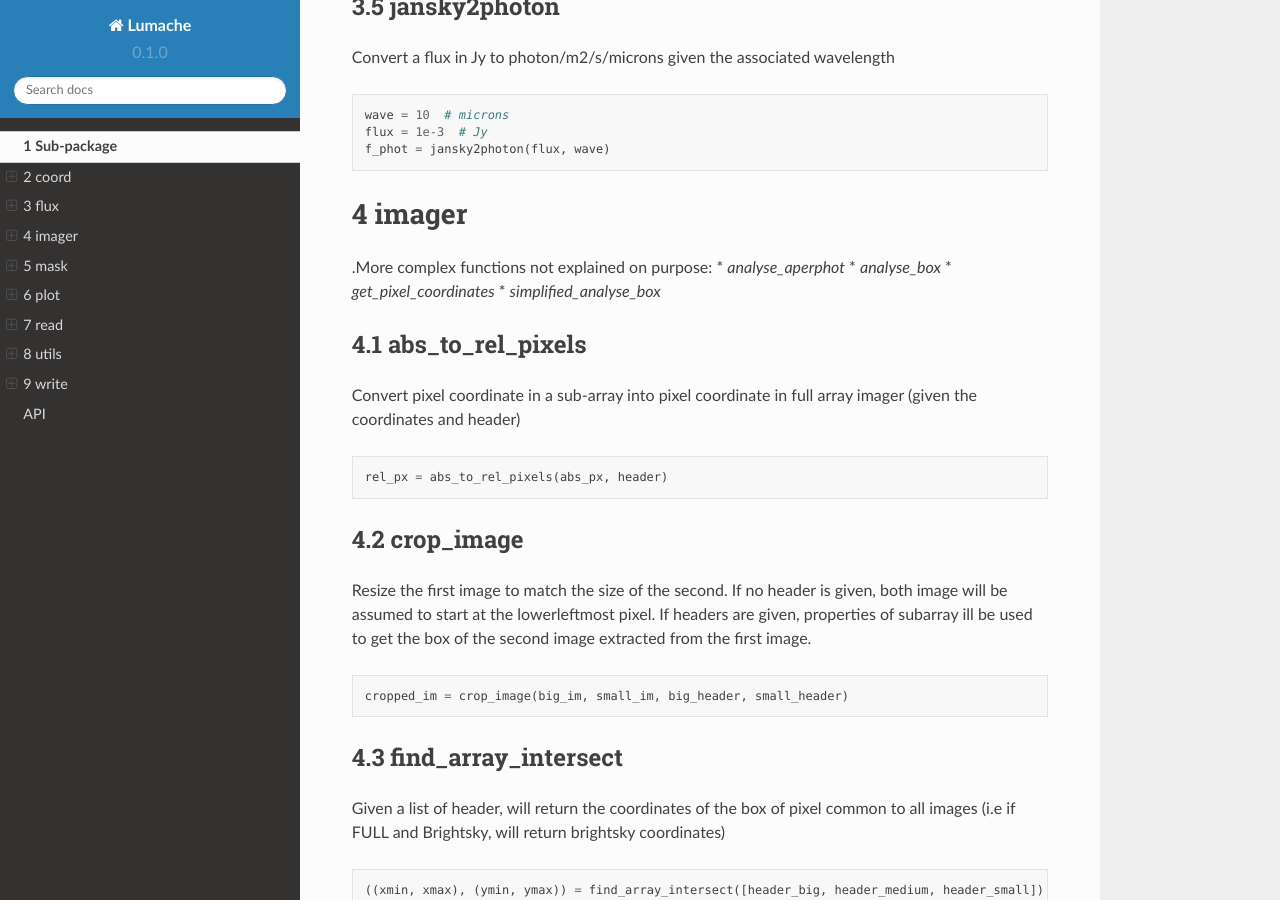
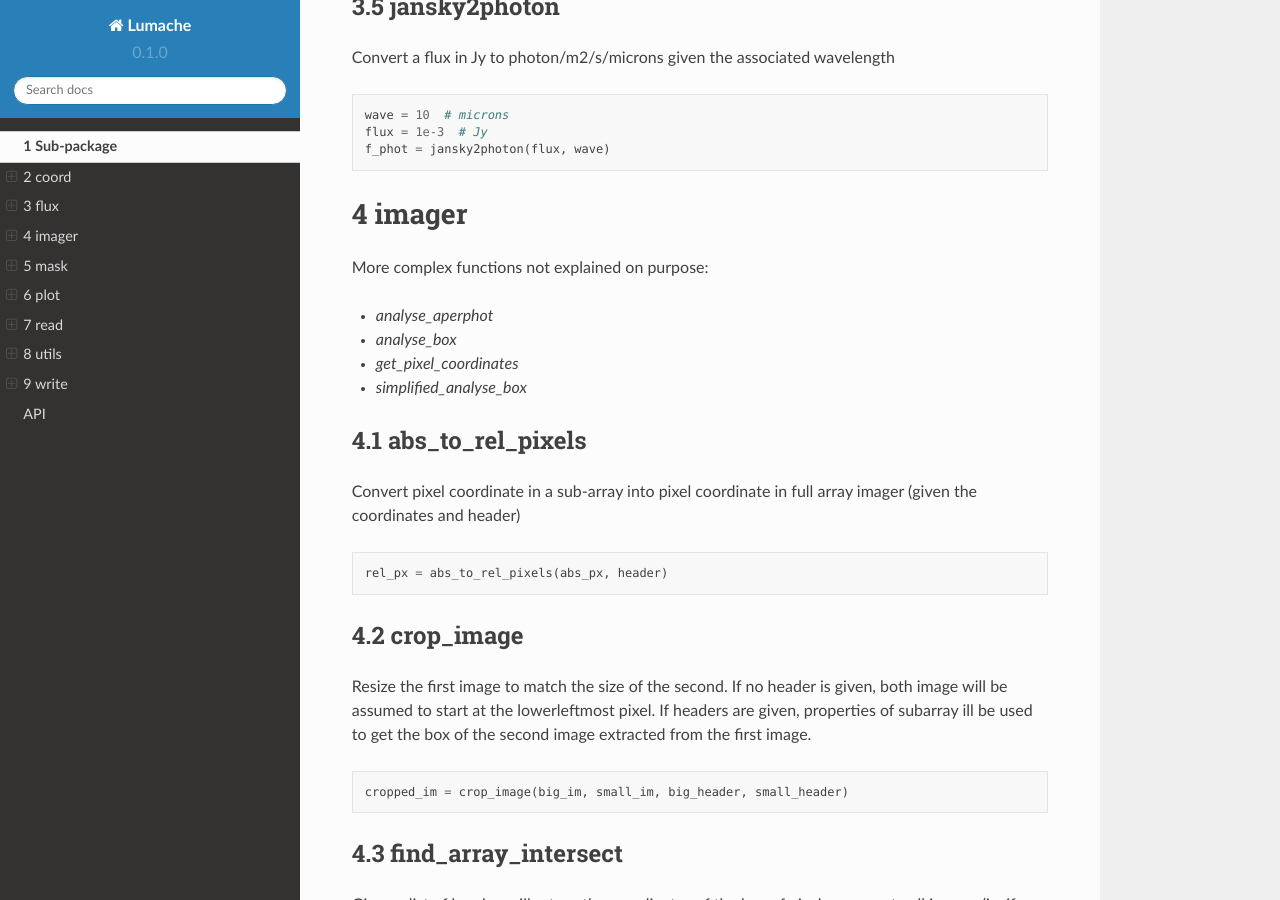
Before and after one commit to ccossou/rtd-tutorial, a Sphinx documentation site: the page built from docs/source/sub-package.rst, in a window 1280 px wide and 900 px high, scrolled down 1857 px. Built offline with Sphinx 7.4.7 and the Read the Docs theme 2.0.0, drawn with Linux system fonts in a browser that asks for light colours; some of the changed text lies outside the part shown.

Commit message:
RST: minor

```diff
--- a/docs/source/sub-package.rst
+++ b/docs/source/sub-package.rst
@@ -98,7 +98,8 @@
 
 imager
 ==========
-.More complex functions not explained on purpose:
+More complex functions not explained on purpose:
+
 * *analyse_aperphot*
 * *analyse_box*
 * *get_pixel_coordinates*
@@ -309,7 +310,8 @@
     fig = miritools.plot.single_image(image, vlabel="Flux [mJy]", title="My plot")
     fig.savefig("single_image.svg")
 
-.Optional parameter:
+Optional parameter:
+
 * *force_positive*: If True, will exclude negative values when computing the Zscale
 
 .Exemple of the *imager.plot.single_image()* function
```
Also changed, not shown: other parts of docs/source/sub-package.rst (+2 -1 lines).
